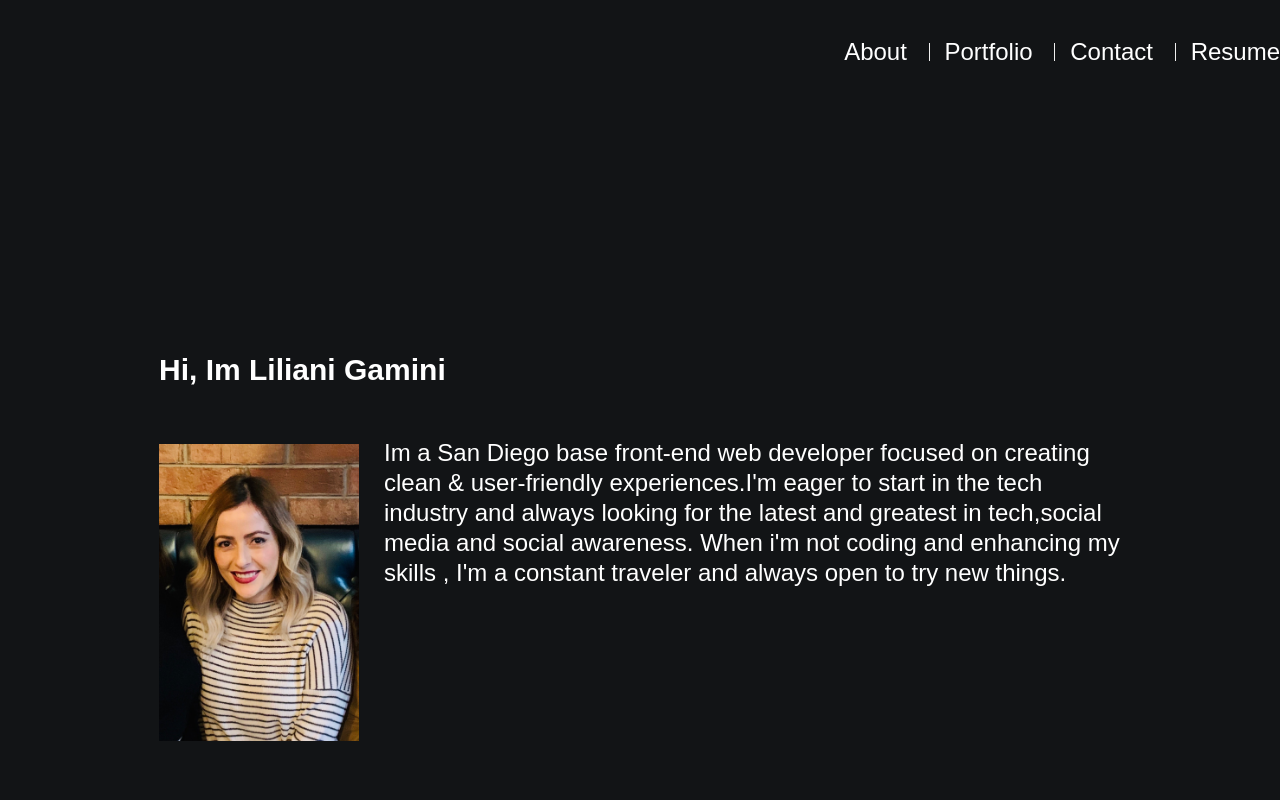
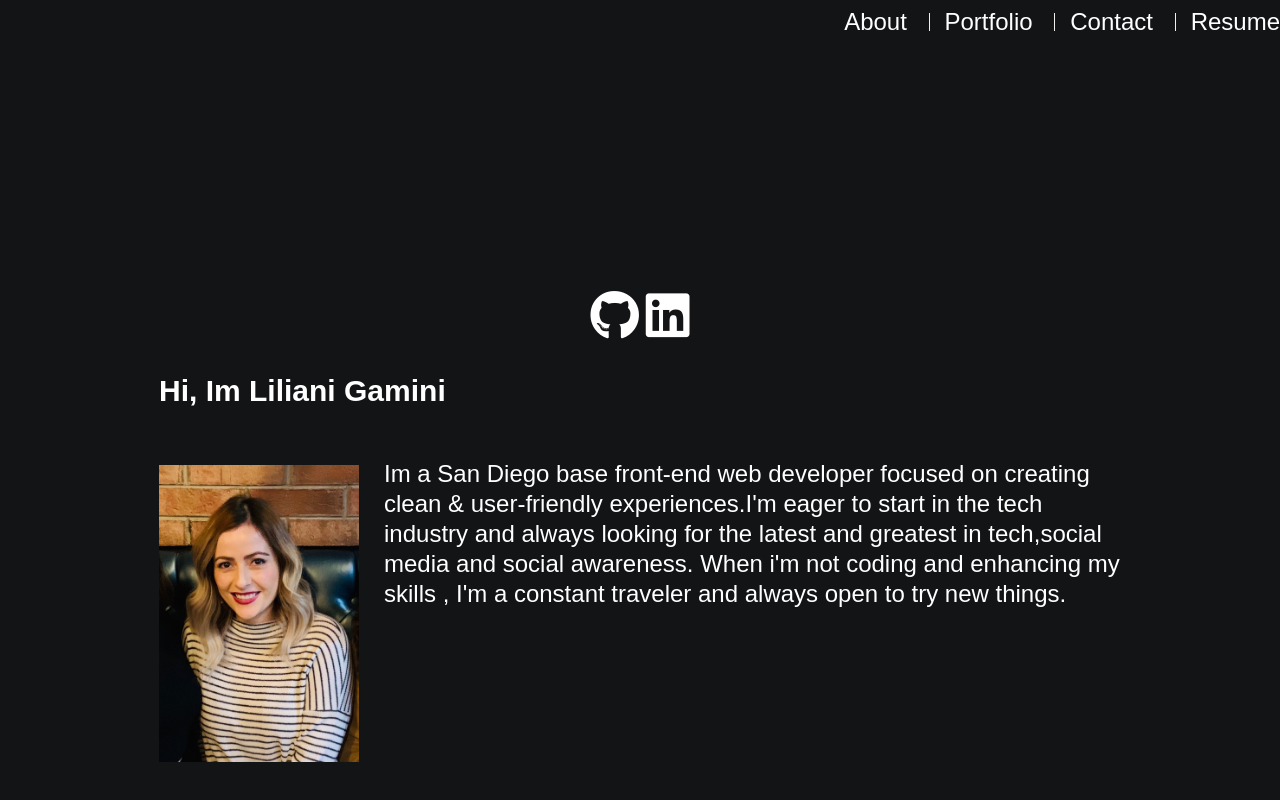
Before and after one commit to Lgamini/Portfolio, a plain HTML site: page index.html in a window 1280 px wide. Shown: the part 658-1458 px from the top of the page. Drawn offline with Linux system fonts and the light colour scheme.

Commit message:
added icons

```diff
--- a/assets/css/style.css
+++ b/assets/css/style.css
@@ -109,6 +109,15 @@ nav a {
 
 nav a:first-child {
   border-left: 0 none;
+}
+
+i {
+  font-size: 50px;
+  color: #ffffff;
+}
+
+#social-icons {
+  text-align: center;
 }
 
 /* footer */
--- a/index.html
+++ b/index.html
@@ -6,8 +6,9 @@
   <title>Liliani Gamini</title>
   <link rel="stylesheet" type="text/css" href="assets/css/style.css">
   <link href="https://fonts.googleapis.com/css?family=Abril+Fatface" rel="stylesheet">
+  <link rel="stylesheet" href="https://use.fontawesome.com/releases/v5.7.2/css/all.css" integrity="sha384-fnmOCqbTlWIlj8LyTjo7mOUStjsKC4pOpQbqyi7RrhN7udi9RwhKkMHpvLbHG9Sr" crossorigin="anonymous">
   <link rel="icon" href="assets/favicon.ico">
-  <a href="https://icons8.com/icon/13930/linkedin">LinkedIn icon by Icons8</a>
+
   </head>
 
   <body>
@@ -21,12 +22,16 @@
           <a href="index.html">About</a>
           <a href="#projects">Portfolio</a>
           <a href="#contact">Contact</a>
-          <a href="resume.pdf" target="_blank">Resume</a>
+          <a href="resume .pdf" target="_blank">Resume</a>
         </div>
       </nav>
   </header>
   <div id="main-container" class="container">
       <section class="main-section">
+        <div id="social-icons">
+            <a href="https://github.com/Lgamini" rel="noreferrer" target="_blank" title="GitHub"><i class="fab fa-github"></i></a>
+            <a href="https://www.linkedin.com/in/liliani-gamini/" rel="noreferrer" target="_blank" title="LinkedIn"><i class="fab fa-linkedin"></i></a>
+          </div>
         <h1>Hi, Im Liliani Gamini</h1>
 
         <img src="assets/images/IMG_0236.jpeg" class="auth-image" alt="Your Name">
```
